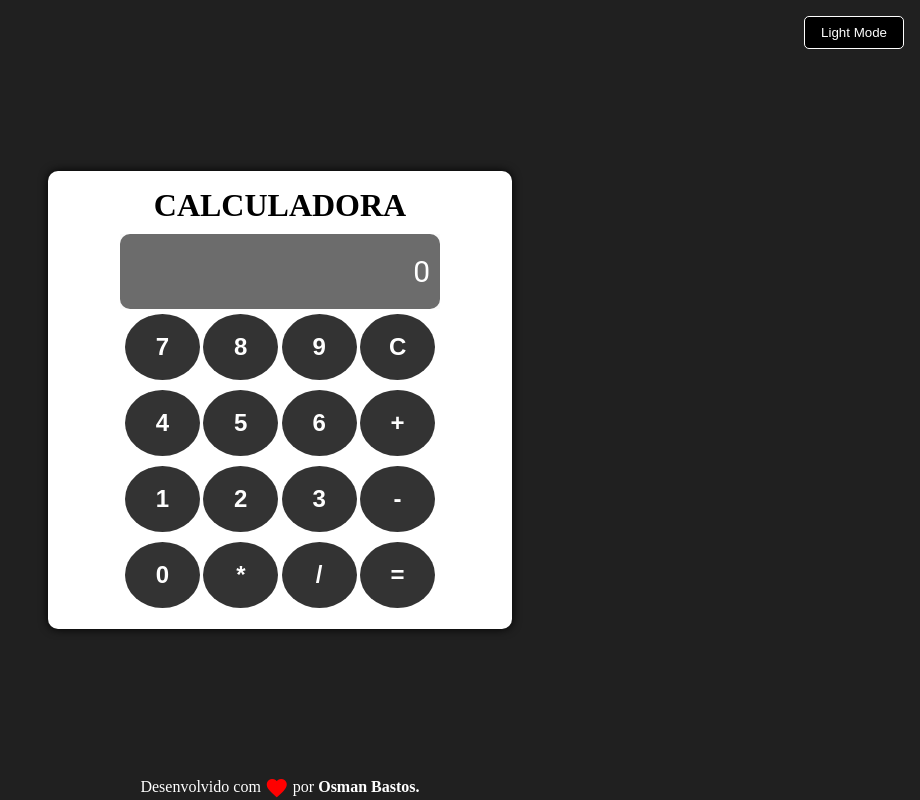
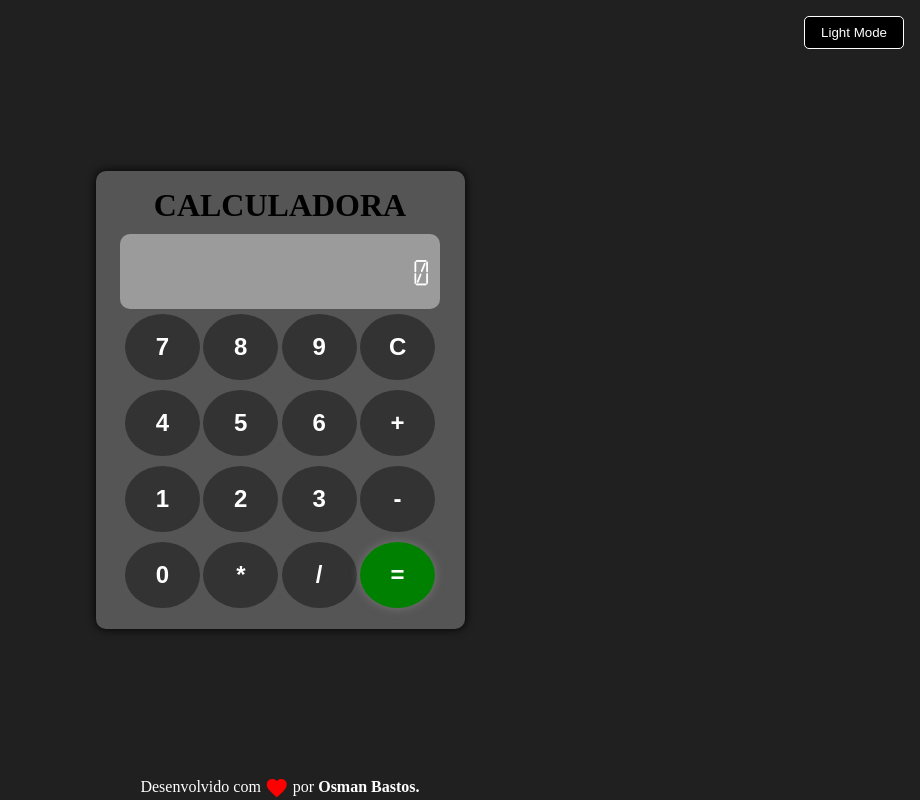
Before and after one commit to osmanbastos/calculadoraReact, a React (Create React App) app: page / in a window 1280 px wide. Shown: the whole page, without its empty margins (360-1280 px from the left). Built offline with nearby package versions, Linux system fonts and the light colour scheme.

Commit message:
style: added font Calculator to input and green color to equal button

```diff
--- a/src/App.js
+++ b/src/App.js
@@ -3,6 +3,7 @@ import Input from './components/Input'
 import Button from './components/Button'
 import { useState } from 'react';
 import Icon from '@mui/material/Icon';
+import { GlobalStyle } from './components/Input/styles';
 
 const App = () => {
   const [currentNumber, setCurrentNumber] = useState('0');
@@ -123,6 +124,7 @@ const App = () => {
 
   return (
     <Container isDarkTheme={isDarkTheme}>
+      <GlobalStyle />
       <ThemeButton onClick={toggleTheme}>
         {isDarkTheme ? "Light Mode" : "Dark Mode"}
       </ThemeButton>
@@ -152,7 +154,7 @@ const App = () => {
             <Button label={"0"} onClick={() => handleAddNumber('0')} isDarkTheme={isDarkTheme}/>
             <Button label={"*"} onClick={handleOperationMultiply} isDarkTheme={isDarkTheme}/>
             <Button label={"/"} onClick={handleOperationDivide} isDarkTheme={isDarkTheme}/>
-            <Button label={"="} onClick={handleEquals} isDarkTheme={isDarkTheme}/>
+            <Button label={"="} onClick={handleEquals} isEqual/>
           </Row>
         </Content>
       </Card>
--- a/src/components/Button/index.js
+++ b/src/components/Button/index.js
@@ -1,8 +1,8 @@
 import {ButtonContainer} from './styles'
 
-const Button = ({label, onClick, isDarkTheme }) => {
+const Button = ({label, onClick, isDarkTheme, isEqual }) => {
     return (
-      <ButtonContainer onClick={onClick} type="button" isDarkTheme={isDarkTheme}>
+      <ButtonContainer onClick={onClick} type="button" isDarkTheme={isDarkTheme} isEqual={isEqual}>
         {label}
       </ButtonContainer>
     );
--- a/src/components/Button/styles.js
+++ b/src/components/Button/styles.js
@@ -6,8 +6,8 @@ export const ButtonContainer = styled.button`
     border: 0;
     border-radius: 50%;
     box-shadow: 0 0 10px ${({ isDarkTheme }) => (isDarkTheme ? 'none' : '#777777')};
-    background-color: ${({ isDarkTheme }) => (isDarkTheme ? '#333333' : '#FFFFFF')};
-    color: ${({ isDarkTheme }) => (isDarkTheme ? '#FFFFFF' : '#000000')};
+    background-color: ${({ isEqual, isDarkTheme }) => (isEqual ? '#008000' : (isDarkTheme ? '#333333' : '#FFFFFF'))};
+    color: ${({ isEqual, isDarkTheme }) => (isEqual ? '#FFFFFF' : (isDarkTheme ? '#FFFFFF' : '#000000'))};
     font-size: 24px;
     font-weight: 700;
     flex: 1;
--- a/src/components/Input/styles.js
+++ b/src/components/Input/styles.js
@@ -1,4 +1,14 @@
-import styled from 'styled-components';
+import { styled, createGlobalStyle} from 'styled-components';
+import Calculator from '../../fonts/Calculator.ttf'; // Ajuste o caminho conforme necessário
+
+export const GlobalStyle = createGlobalStyle`
+  @font-face {
+    font-family: 'Calculator';
+    src: local('Calculator'), url(${Calculator}) format('truetype');
+    font-weight: 400;
+    font-style: normal;
+  }
+`;
 
 export const InputContainer = styled.div`
     width: 100%;
@@ -7,25 +17,24 @@ export const InputContainer = styled.div`
     display:flex;
     align-items: center;
     justify-content: flex-end;
-    background-color: #333333;
+    background-color: #777777;
+    filter: opacity(1.5);
 
     border-radius: 10px;
-
-    font-size: 24px;
-    font-family: 'Roboto';
 
     input {
         width: 100%;
         height: 75px;
         color: #FFFFFF;
         border: 0;
+        border-radius: 10px;
         display: flex;
         flex-direction: column;
         align-items: flex-end;
         text-align: right;
         padding: 0 10px;
-        font-size: 30px;
-        font-family: 'Roboto';
+        font-size: 40px;
+        font-family: 'Calculator';
         flex: 1;
     }
 `
--- a/src/styles.js
+++ b/src/styles.js
@@ -26,7 +26,7 @@ export const Card = styled.div`
     align-items: center;
     justify-content: center;
     padding: 1rem;
-    background-color: #FFFFFF;
+    background-color: #555555;
     border-radius: 10px;
     box-shadow: 0 0 10px #000;
 `
```
Also changed, not shown: src/fonts/Calculator.ttf (added).
